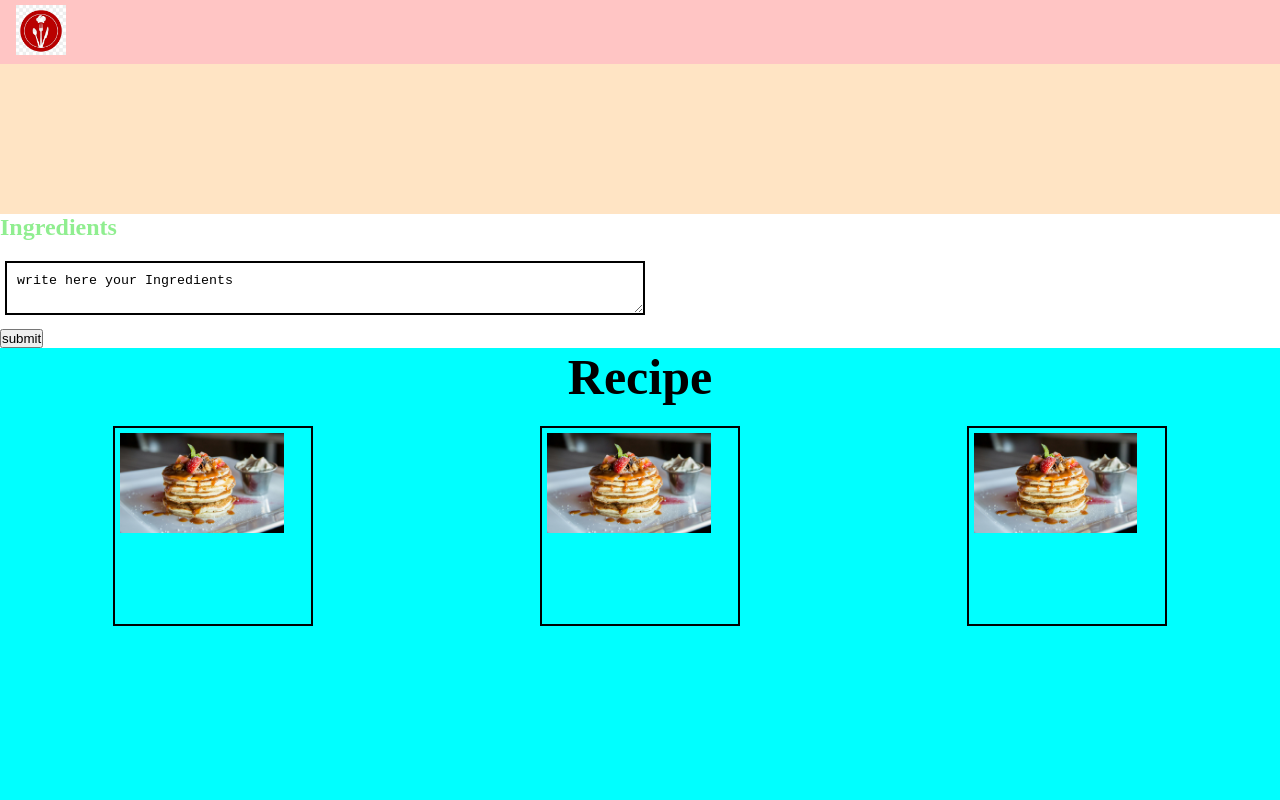
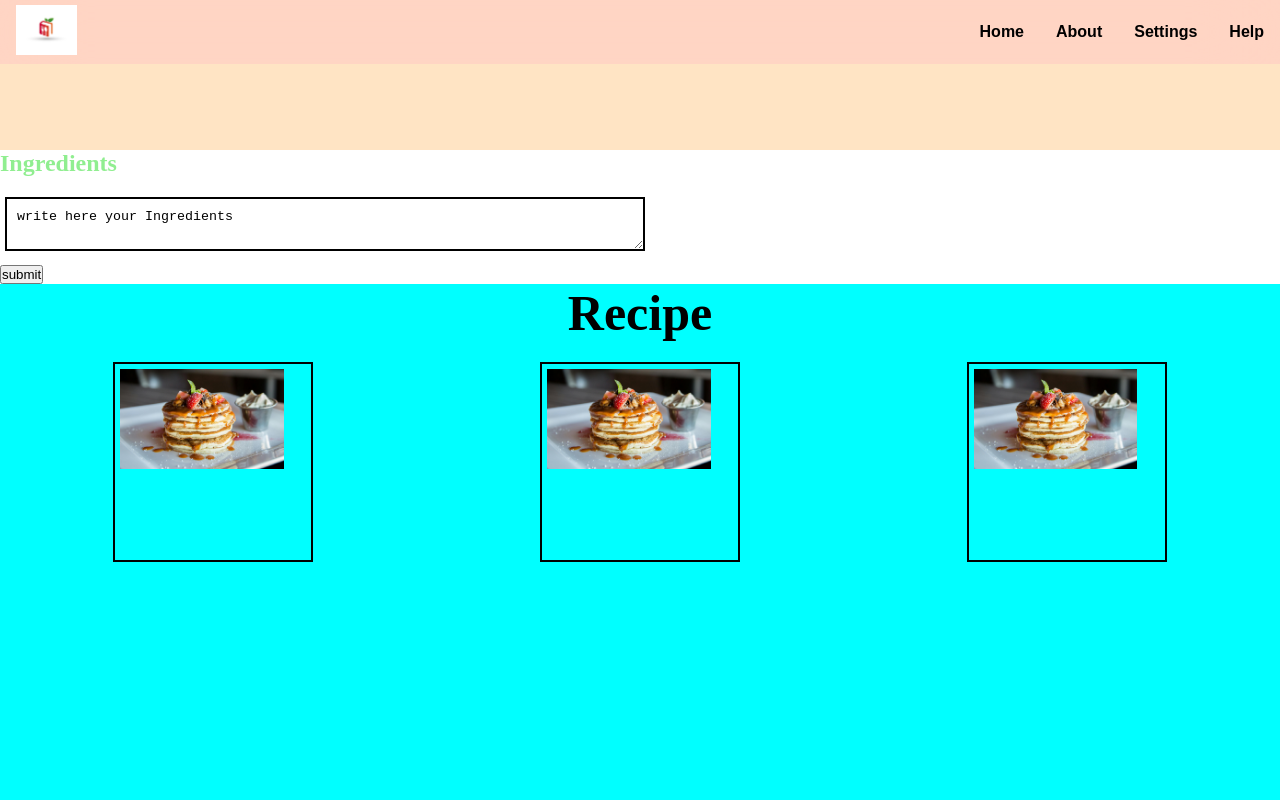
Before and after one commit to Naren456/recipe-recommandation, a plain HTML site: page index.html in a window 1280 px wide. Shown: the top 800 px of the page. Drawn offline with Linux system fonts and the light colour scheme.

Commit message:
first draft

```diff
--- a/index.html
+++ b/index.html
@@ -9,10 +9,15 @@
 <body>
     <header class=" header">
         <div class="logodiv">
-            <img src="logo.png" alt="img" class="img">
+            <img src="logo3.png" alt="img" class="img">
         </div>
-        <div>
-
+        <div class="navlistbox">
+            <ul class="navlist">
+                <li>Home</li>
+                <li>About</li>
+                <li>Settings</li>
+                <li>Help</li>
+            </ul>
         </div>
     </header>
     <section class="first">
--- a/style.css
+++ b/style.css
@@ -47,12 +47,14 @@ img {
     max-width: 100%;
 }
 .header{
-    background-color: rgb(255, 197, 196);
+    background-color: rgba(255, 197, 196,0.5);
+    backdrop-filter: blur(40px);
     height: 4rem;
     width: 100%;
     display: flex;
     align-items: center;
-    justify-content: start;
+    justify-content: space-between ;
+    position: fixed;
 }
 .img{
     height: 50px;
@@ -60,7 +62,17 @@ img {
     margin-left: 1rem;
 
 }
-
+.navlist{
+    display: flex;
+    font-family:sans-serif;
+    font-weight: bold;
+    font-size: medium;
+     gap:2rem;
+     list-style-type:none;
+}
+.navlistbox{
+    margin: 1rem;
+}
 
 
 /* .second  */
```
Also changed, not shown: logo3.png (added).
